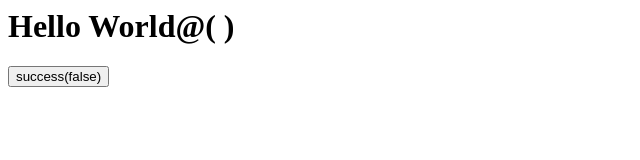
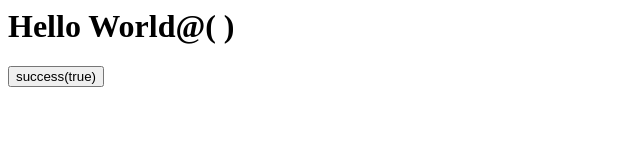
Before and after one commit to NishantDalvi014/flag38, a plain HTML site: page index.html in a window 1280 px wide. Shown: the full height of the page, 0-640 px from the left. Drawn offline with Linux system fonts and the light colour scheme.

Commit message:
Update index.html

```diff
--- a/index.html
+++ b/index.html
@@ -1,4 +1,4 @@
 <html>
     <h1>Hello World@( )</h1>
-    <button onclick="document.write(hextree.success(true))">success(false)</button>
+    <button onclick="document.write(hextree.success(true))">success(true)</button>
 </html>
```
